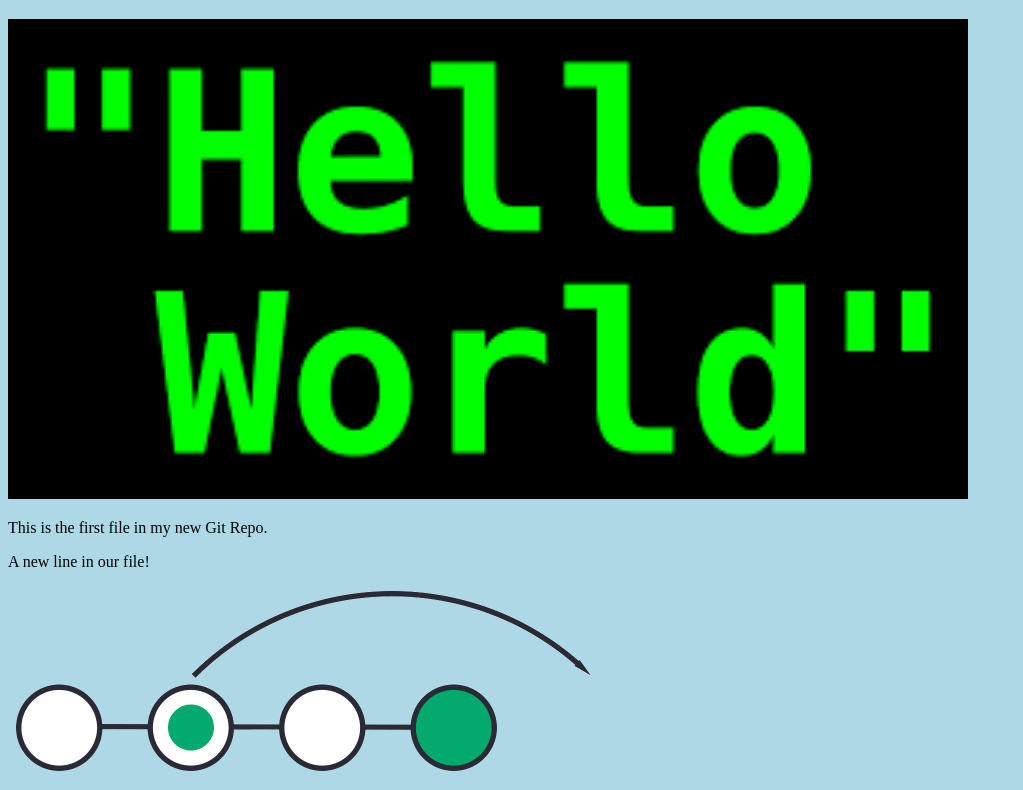
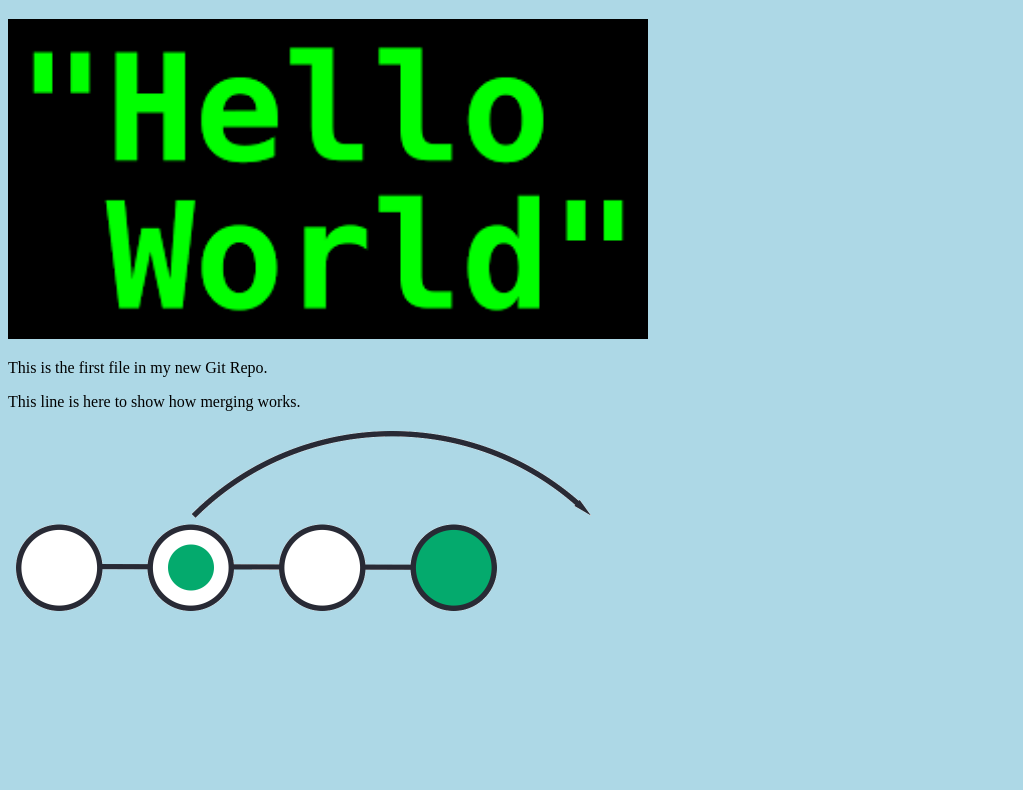
Before and after one commit to maxenius1/maxenius1.github.io, a plain HTML site: page index.html in a window 1280 px wide. Shown: the part 61-851 px from the top of the page, without its empty margins (0-1023 px from the left). After the commit the page ends 800 px from the top, so only its background shows below. Drawn offline with Linux system fonts and the light colour scheme.

Commit message:
Updated index.html. Resized image

```diff
--- a/index.html
+++ b/index.html
@@ -7,9 +7,9 @@
 <body>
 
 <h1>Hello world!</h1>
-<div><img src="img_hello_world.png" alt="Hello World from Space" style="width:100%;max-width:960px"></div>
+<div><img src="img_hello_world.png" alt="Hello World from Space" style="width:100%;max-width:640px"></div>
 <p>This is the first file in my new Git Repo.</p>
-<p>A new line in our file!</p>
+<p>This line is here to show how merging works.</p>
 <div><img src="imge_hello_git.gif" alt="Hello Git" style="width:100%;max-width:640px"></div>
 
 </body>
```
